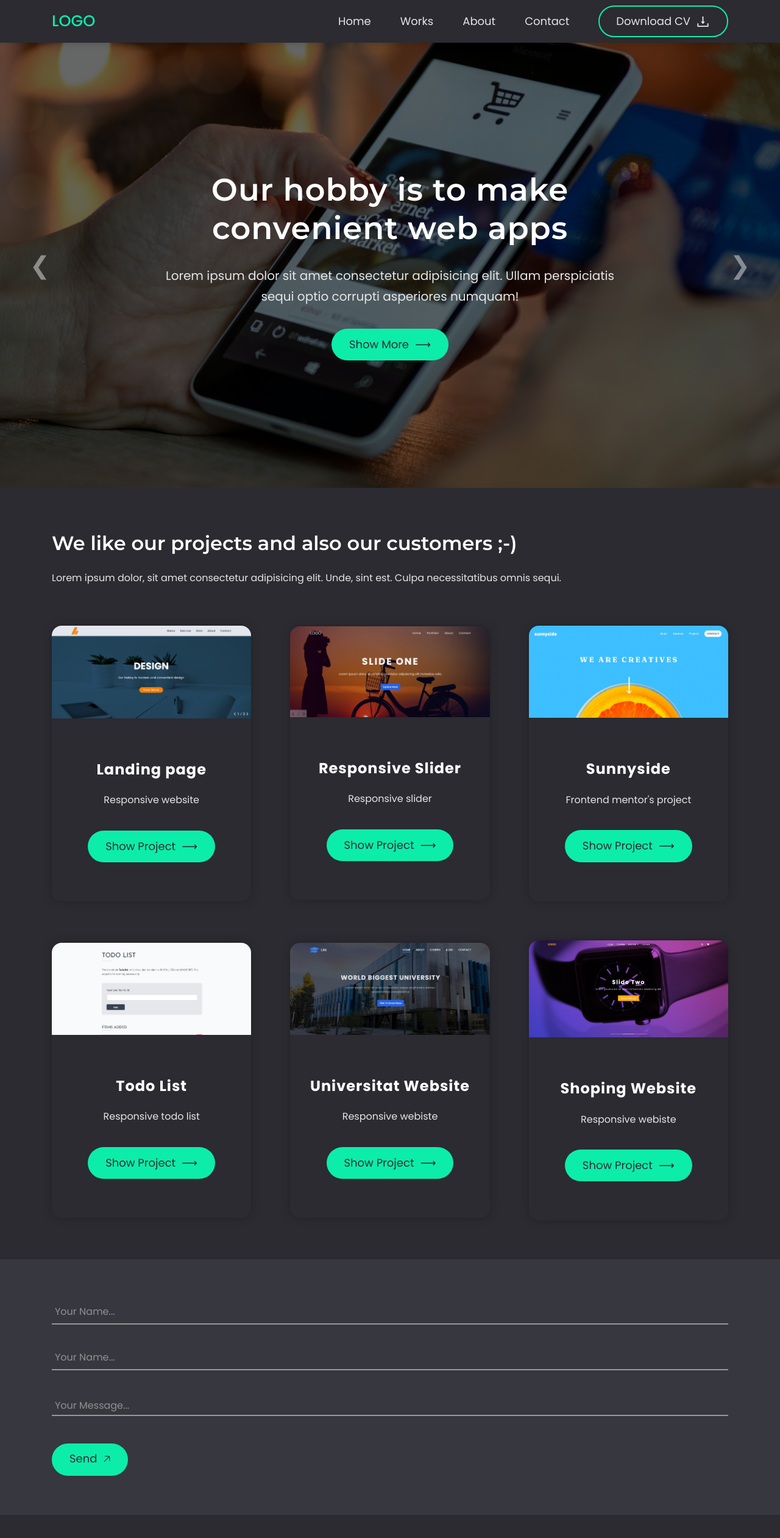
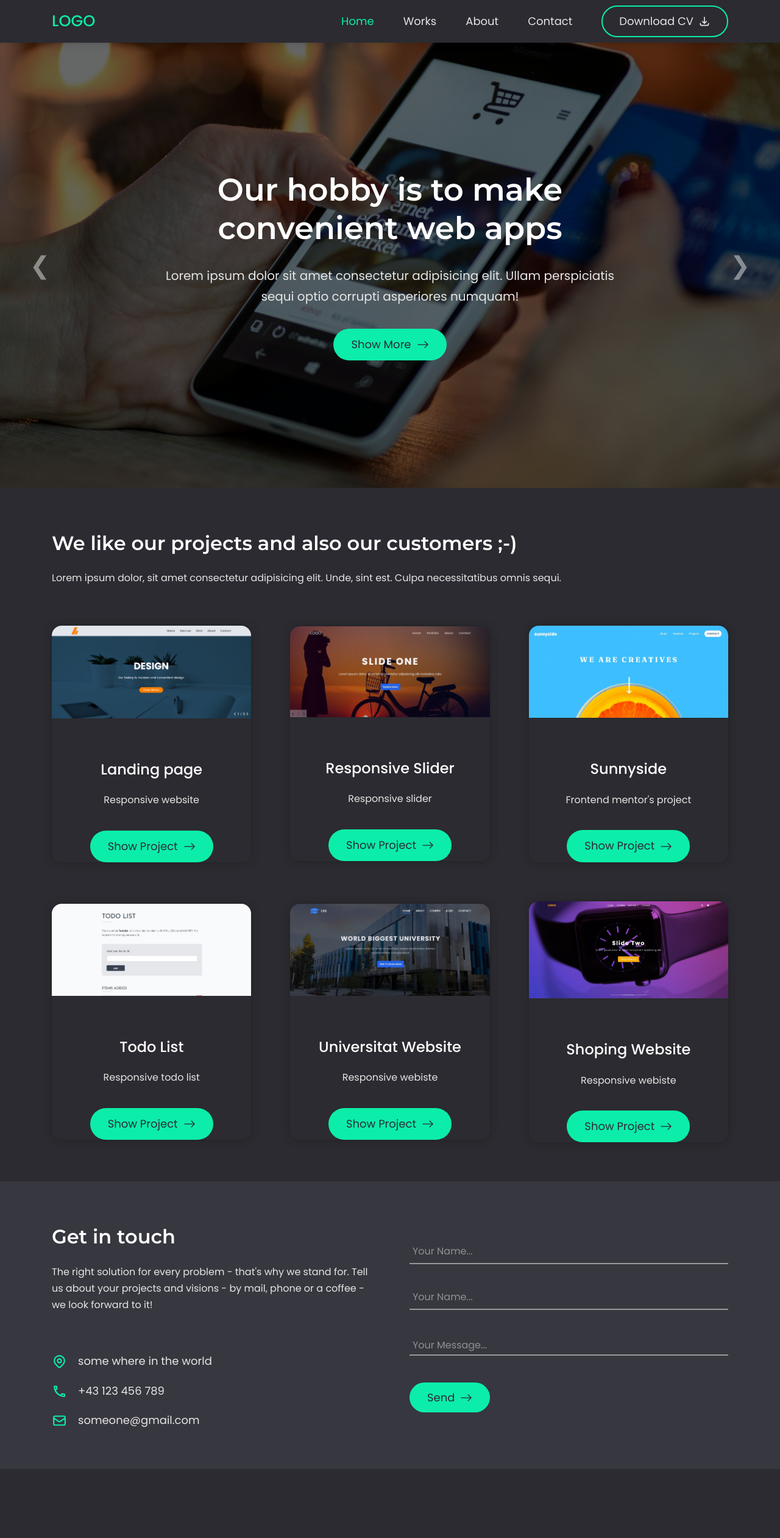
Before and after one commit to Meqdad-Moradi/portfolio-landing-page, a React (Create React App) app: page / in a window 1280 px wide. Shown: the top 2522 px of the page at 61% size. After the commit the page ends 2500 px from the top, so only its background shows below. Built offline with nearby package versions, Linux system fonts and the light colour scheme.

Commit message:
icons are changed

```diff
--- a/src/assets/style/_contact.scss
+++ b/src/assets/style/_contact.scss
@@ -1,4 +1,29 @@
 .contact {
    padding-block: var(--gap);
    background-color: $lighter;
+
+   .container {
+      @include grid();
+   }
+
+   // .contact-info {
+   // }
+
+   .address-info {
+      margin-top: var(--gap);
+
+      p {
+         font-size: 1.125rem;
+         display: flex;
+         align-items: center;
+
+         span {
+            display: inline-block;
+            padding-right: 1em;
+            color: $primary;
+            display: flex;
+            align-items: center;
+         }
+      }
+   }
 }
--- a/src/assets/style/style.css
+++ b/src/assets/style/style.css
@@ -37,8 +37,7 @@ h3,
 h4,
 h5,
 h6 {
-  font-weight: 600;
-  letter-spacing: 1px;
+  font-weight: 500;
   color: hsl(0deg, 0%, 100%);
 }
 
@@ -99,9 +98,8 @@ img {
   transition: all 0.3s ease-out;
   border-bottom: 2px solid rgb(152, 152, 152);
 }
-.form textarea:focus,
-.form input:valid,
-.form input:focus-visible {
+.form textarea:where(:focus, :valide),
+.form input:where(:focus, :valide) {
   border-bottom-color: hsl(162deg, 90%, 49%);
 }
 .form label {
@@ -114,10 +112,7 @@ img {
   transform: translateY(-50%);
   transition: all 0.3s ease-out;
 }
-.form textarea:valid + label,
-.form textarea:focus-visible + label,
-.form input:valid + label,
-.form input:focus-visible + label {
+.form :where(textarea:valid, textarea:focus, input:valid, input:focus) + label {
   transform: translateY(0);
   top: -50%;
 }
@@ -140,7 +135,8 @@ img {
 
 .btn {
   --gap: 2em;
-  display: inline-block;
+  display: flex;
+  align-items: center;
   background-color: hsl(162deg, 90%, 49%);
   color: hsl(240deg, 6%, 18%);
   font-size: 1.125rem;
@@ -157,9 +153,9 @@ img {
   border: 2px solid transparent;
 }
 .btn .arrow-right {
-  display: inline-block;
-  font-weight: 300;
-  padding-left: 0.3em;
+  display: flex;
+  align-items: center;
+  padding-left: 0.5em;
   transition: padding 0.25s ease-in-out;
 }
 .btn:active, .btn:hover, .btn:focus-visible {
@@ -206,6 +202,16 @@ img {
 }
 .card .card-content {
   padding-bottom: var(--gap);
+}
+
+.content {
+  display: flex;
+  flex-direction: column;
+  justify-content: space-between;
+  align-items: center;
+  gap: var(--gap);
+  justify-content: center;
+  gap: 0 !important;
 }
 
 .title {
@@ -427,6 +433,28 @@ img {
   padding-block: var(--gap);
   background-color: hsl(240deg, 7%, 23%);
 }
+.contact .container {
+  display: grid;
+  grid-template-columns: repeat(auto-fit, minmax(15rem, 1fr));
+  justify-content: space-between;
+  align-items: center;
+  gap: var(--gap);
+}
+.contact .address-info {
+  margin-top: var(--gap);
+}
+.contact .address-info p {
+  font-size: 1.125rem;
+  display: flex;
+  align-items: center;
+}
+.contact .address-info p span {
+  display: inline-block;
+  padding-right: 1em;
+  color: hsl(162deg, 90%, 49%);
+  display: flex;
+  align-items: center;
+}
 
 @media (max-width: 50rem) {
   body {
--- a/src/assets/style/style.scss
+++ b/src/assets/style/style.scss
@@ -42,8 +42,7 @@ h3,
 h4,
 h5,
 h6 {
-   font-weight: 600;
-   letter-spacing: 1px;
+   font-weight: 500;
    color: hsl(0, 0%, 100%);
 }
 
@@ -91,14 +90,16 @@ img {
 
 .btn {
    --gap: 2em;
-   display: inline-block;
+   display: flex;
+   align-items: center;
    background-color: $primary;
    color: $dark;
    font-size: 1.125rem;
-   // line-height: 1.2;
+
    text-transform: capitalize;
    padding: 0.5em 1.5em;
    border-radius: 100vmax;
+
    transition: all 0.3s ease-in-out;
    margin-top: var(--gap);
    cursor: pointer;
@@ -106,9 +107,9 @@ img {
    border: 2px solid transparent;
 
    .arrow-right {
-      display: inline-block;
-      font-weight: 300;
-      padding-left: 0.3em;
+      display: flex;
+      align-items: center;
+      padding-left: 0.5em;
       transition: padding 0.25s ease-in-out;
    }
 
@@ -168,6 +169,12 @@ img {
    }
 }
 
+.content {
+   @include flex(column);
+   justify-content: center;
+   gap: 0 !important;
+}
+
 .title {
    font-size: clamp(1.6rem, 2.5vw, 3rem);
    font-family: "Montserrat", sans-serif;
--- a/src/components/Card.jsx
+++ b/src/components/Card.jsx
@@ -1,4 +1,5 @@
 import React from "react";
+import { BsArrowRight } from "react-icons/bs";
 
 const Card = ({ imageSource, title, disc, btnLink, target }) => {
    return (
@@ -6,11 +7,14 @@ const Card = ({ imageSource, title, disc, btnLink, target }) => {
          <div className="img-box">
             <img src={imageSource} alt={title} />
          </div>
-         <div className="card-content">
+         <div className="content">
             <h2>{title}</h2>
             <p>{disc}</p>
             <a href={btnLink} className="btn" target={target}>
-               Show Project <span className="arrow-right">&#10230;</span>
+               Show Project{" "}
+               <span className="arrow-right">
+                  <BsArrowRight size={20} />
+               </span>
             </a>
          </div>
       </article>
--- a/src/components/Contact.jsx
+++ b/src/components/Contact.jsx
@@ -1,10 +1,41 @@
 import React from "react";
 import Form from "./forms/Form";
+import { HiOutlineLocationMarker, HiOutlineMail } from "react-icons/hi";
+import { MdOutlineCall } from "react-icons/md";
 
 const Contact = () => {
    return (
       <section className="contact" id="contact">
          <div className="container">
+            <div className="contact-info">
+               <h1 className="title">get in touch</h1>
+               <p>
+                  The right solution for every problem - that's why we stand
+                  for. Tell us about your projects and visions - by mail, phone
+                  or a coffee - we look forward to it!
+               </p>
+
+               <div className="address-info">
+                  <p>
+                     <span>
+                        <HiOutlineLocationMarker size={25} />
+                     </span>
+                     some where in the world
+                  </p>
+                  <p>
+                     <span>
+                        <MdOutlineCall size={25} />
+                     </span>
+                     +43 123 456 789
+                  </p>
+                  <p>
+                     <span>
+                        <HiOutlineMail size={25} />
+                     </span>
+                     someone@gmail.com
+                  </p>
+               </div>
+            </div>
             <Form />
          </div>
       </section>
--- a/src/components/Header.jsx
+++ b/src/components/Header.jsx
@@ -1,9 +1,16 @@
 import React, { useState } from "react";
-import { AiOutlineDownload } from "react-icons/ai";
+import { HiOutlineDownload } from "react-icons/hi";
 import cv from "../assets/docs/Lebenslauf_Moradi_Meqdad.pdf";
 
 const Header = () => {
    const [activeNav, setactiveNav] = useState(false);
+   const [navItems, setNavItems] = useState([
+      { id: 1, item: "home", target: "index.html" },
+      { id: 2, item: "Works", target: "#works" },
+      { id: 3, item: "About", target: "#about" },
+      { id: 4, item: "Contact", target: "#contact" },
+   ]);
+   const [myIndex, setMyIndex] = useState(0);
 
    // toggle the navigation
    const toggleNav = () => {
@@ -19,18 +26,25 @@ const Header = () => {
 
             <nav className={!activeNav ? "nav" : "nav active"}>
                <ul className="nav-list">
-                  <li>
-                     <a href="index.html">home</a>
-                  </li>
-                  <li>
-                     <a href="#works">works</a>
-                  </li>
-                  <li>
-                     <a href="#about">about</a>
-                  </li>
-                  <li>
-                     <a href="#contact">contact</a>
-                  </li>
+                  {navItems.map((link, i) => {
+                     const { id, item, target } = link;
+
+                     return (
+                        <li key={id}>
+                           <a
+                              onClick={() => {
+                                 setMyIndex(i);
+                                 toggleNav();
+                              }}
+                              className={i === myIndex && "active"}
+                              href={target}
+                           >
+                              {item}
+                           </a>
+                        </li>
+                     );
+                  })}
+
                   <li>
                      {/* download cv */}
                      <a
@@ -38,7 +52,7 @@ const Header = () => {
                         href={cv}
                         download="Meqdad's CV"
                      >
-                        Download CV <AiOutlineDownload size={25} />
+                        Download CV <HiOutlineDownload size={20} />
                      </a>
                   </li>
                </ul>
--- a/src/components/ShowcaseContent.jsx
+++ b/src/components/ShowcaseContent.jsx
@@ -1,4 +1,5 @@
 import React from "react";
+import { BsArrowRight } from "react-icons/bs";
 
 const ShowcaseContent = ({ active, title, subTitle }) => {
    return (
@@ -7,7 +8,10 @@ const ShowcaseContent = ({ active, title, subTitle }) => {
             <h1 className="showcase-title">{title}</h1>
             <p className="showcase-sub-title">{subTitle}</p>
             <a href="#works" className="btn">
-               show more <span className="arrow-right">&#10230;</span>
+               show more{" "}
+               <span className="arrow-right">
+                  <BsArrowRight size={20} />
+               </span>
             </a>
          </div>
       </div>
--- a/src/components/forms/Form.jsx
+++ b/src/components/forms/Form.jsx
@@ -1,5 +1,6 @@
 import React, { useId, useState } from "react";
 import Input from "./Input";
+import { BsArrowRight } from "react-icons/bs";
 
 const Form = () => {
    const inputId1 = useId();
@@ -48,7 +49,10 @@ const Form = () => {
             </div>
 
             <button className="btn">
-               Send <span className="arrow-right">&#129125;</span>
+               Send{" "}
+               <span className="arrow-right">
+                  <BsArrowRight size={20} />
+               </span>
             </button>
          </form>
       </>
```
Also changed, not shown: src/assets/style/_form.scss (+4 -9 lines), 1 other file (tests, documents, lock files or other folders).
